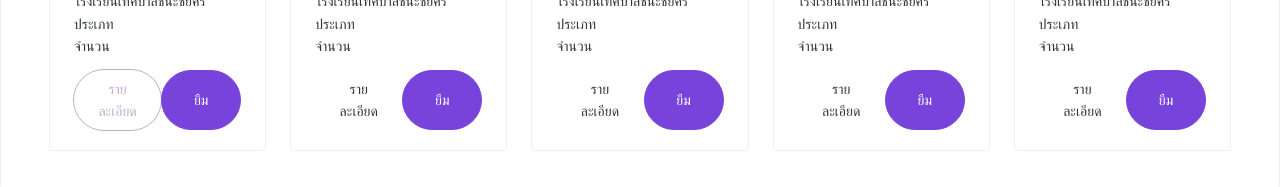
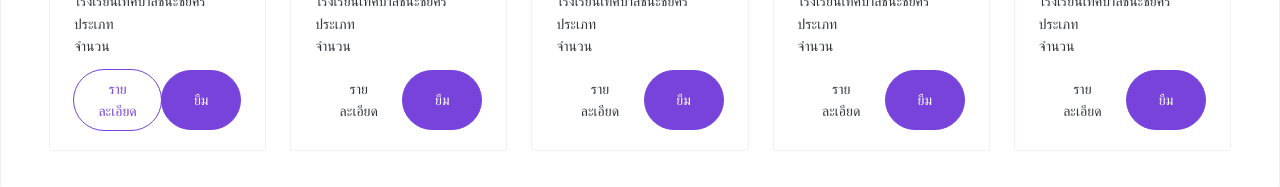
Before and after one commit to CominS00n/library-school-ui, a Vue app: page / in a window 1280 px wide. In both pictures the pointer is over the button 117 px from the left and 1594 px from the top of the page. Shown: the part 1495-1682 px from the top of the page. Built offline with nearby package versions, Linux system fonts and the light colour scheme.

Commit message:
color  button

```diff
--- a/src/components/button/index.vue
+++ b/src/components/button/index.vue
@@ -17,7 +17,7 @@
   </button>
   <button
     v-if="type === 'custom'"
-    class="button-s flex justify-center items-center rounded-full p-2 px-4 min-w-20"
+    class="button-c flex justify-center items-center rounded-full p-2 px-4 min-w-20"
     :class="mainClass"
   >
     {{ text }}
@@ -64,9 +64,9 @@ export default {
 </script>
 
 <style scoped>
-.button-s:hover {
-  outline: 1px solid #C3ACD0;
-  color: #C3ACD0;
+.button-c:hover {
+  outline: 1px solid #7743DB;
+  color: #7743DB;
 }
 .button-o:hover {
   background-color: #C3ACD0;
```
